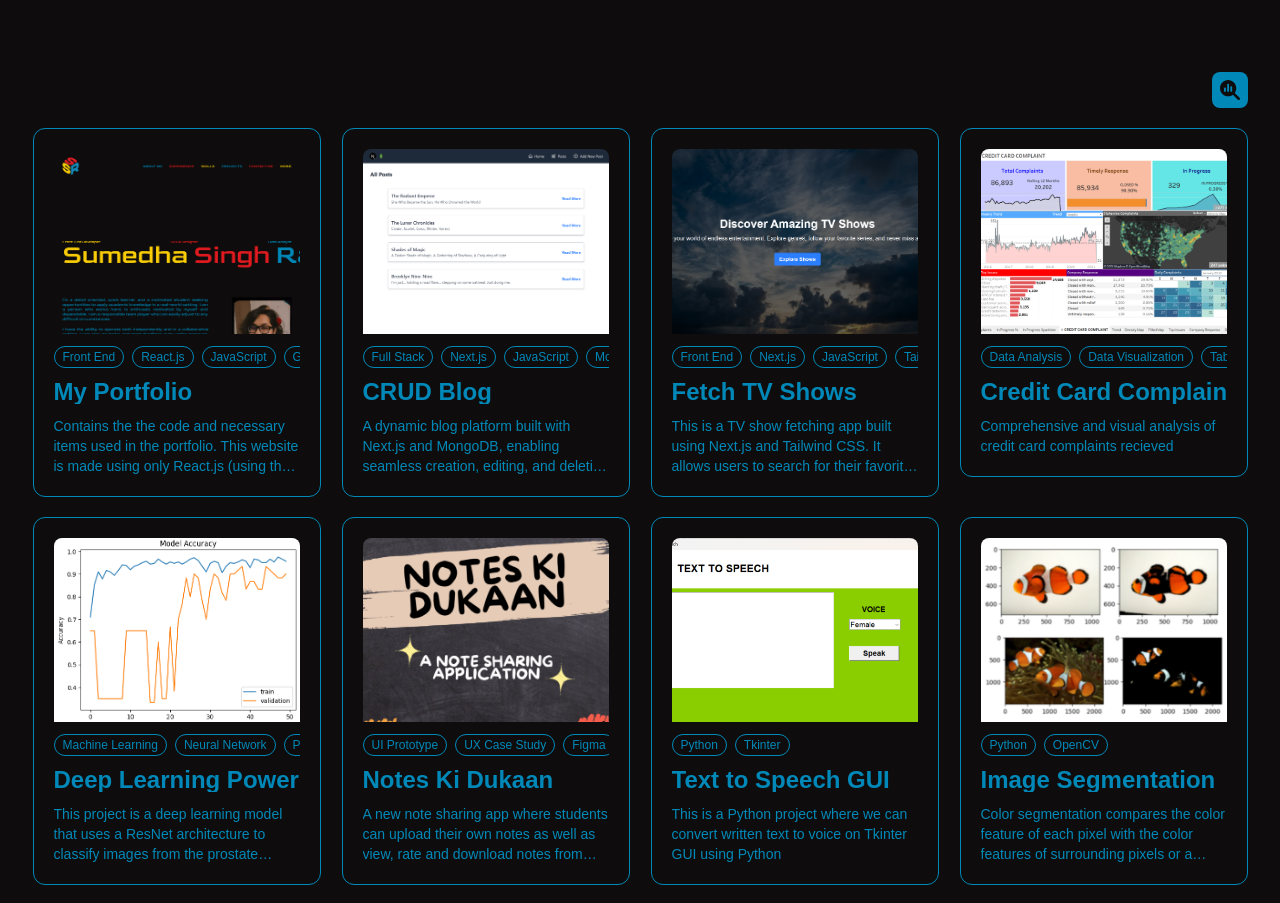
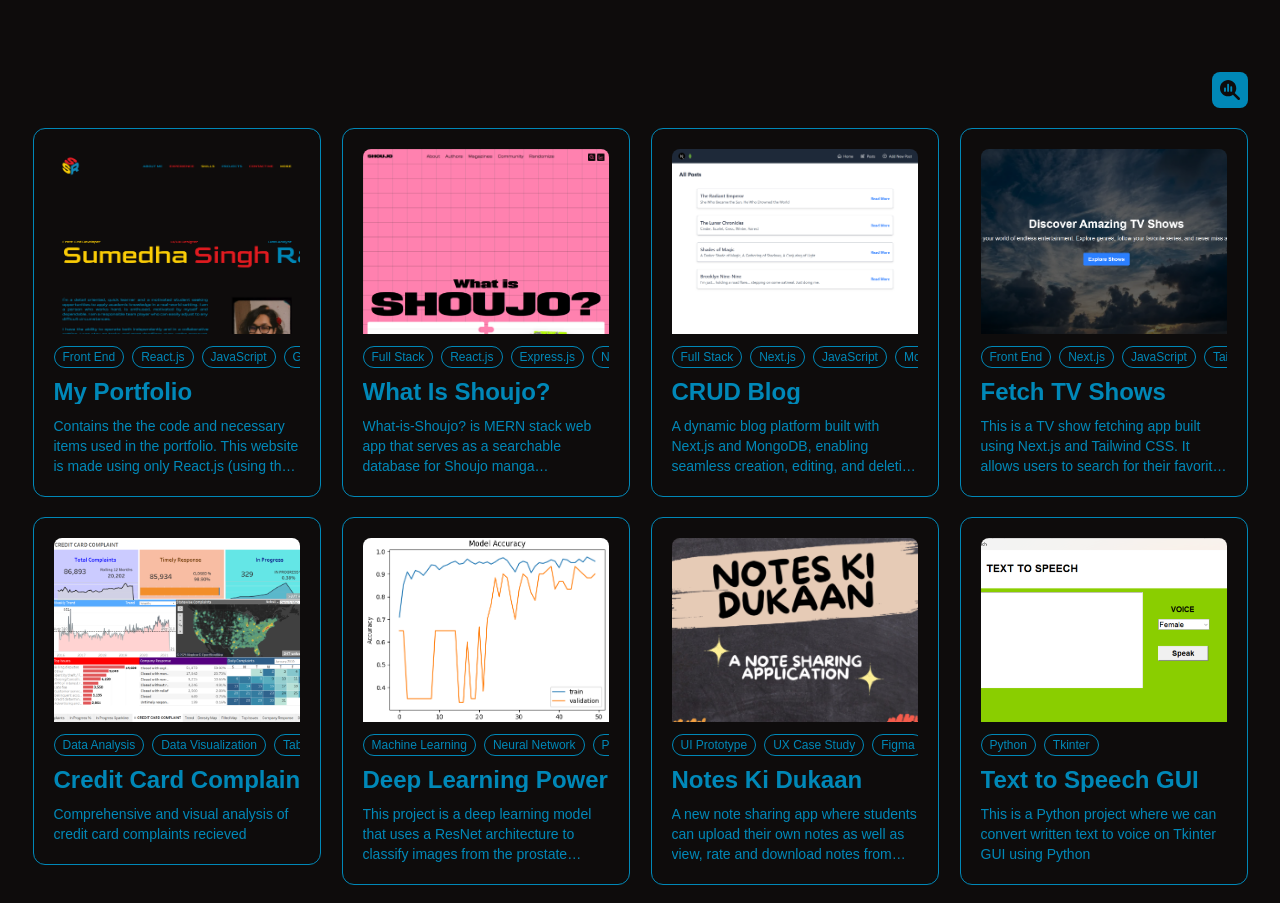
Before and after one commit to SumedhaSinghRathor/personal-portfolio, a React (Vite) app: page / in a window 1280 px wide. Shown: the part 3160-4063 px from the top of the page. Built offline with nearby package versions, Linux system fonts and the light colour scheme; a web font is replaced by a local one.

Commit message:
adding project

```diff
--- a/src/assets/projects.js
+++ b/src/assets/projects.js
@@ -13,6 +13,7 @@ import ResNet from "../assets/thumbnails/Deep_Learning_Powered_ResNet.png";
 import CCDashboard from "../assets/thumbnails/Credit Card Complaint Dashboard.png";
 import fetchTVshows from "../assets/thumbnails/Fetch TV Shows.png";
 import CRUDBlog from "../assets/thumbnails/CRUD Blog.png";
+import WIS from "../assets/thumbnails/what-is-shoujo.vercel.app_.png";
 
 const projects = [
   {
@@ -22,7 +23,17 @@ const projects = [
     link: "https://sumedhasinghrathor.vercel.app/",
     type: ["Front End"],
     frameworks: ["React.js"],
-    tools: ["GSAP", "Chart.js"],
+    tools: ["GSAP", "Tailwind CSS", "Chart.js"],
+    language: ["JavaScript"],
+  },
+  {
+    title: "What Is Shoujo?",
+    thumbnail: WIS,
+    desc: "What-is-Shoujo? is MERN stack web app that serves as a searchable database for Shoujo manga (demographic aimed at young women) with genre filters. It also acts as a personal reading tracker, letting users log progress, manage lists, and view detailed info.",
+    link: "https://what-is-shoujo.vercel.app/",
+    type: ["Full Stack"],
+    frameworks: ["React.js", "Express.js", "Node.js"],
+    tools: ["MongoDB", "Tailwind CSS", "Chart.js"],
     language: ["JavaScript"],
   },
   {
```
Also changed, not shown: src/assets/thumbnails/what-is-shoujo.vercel.app_.png (added).
